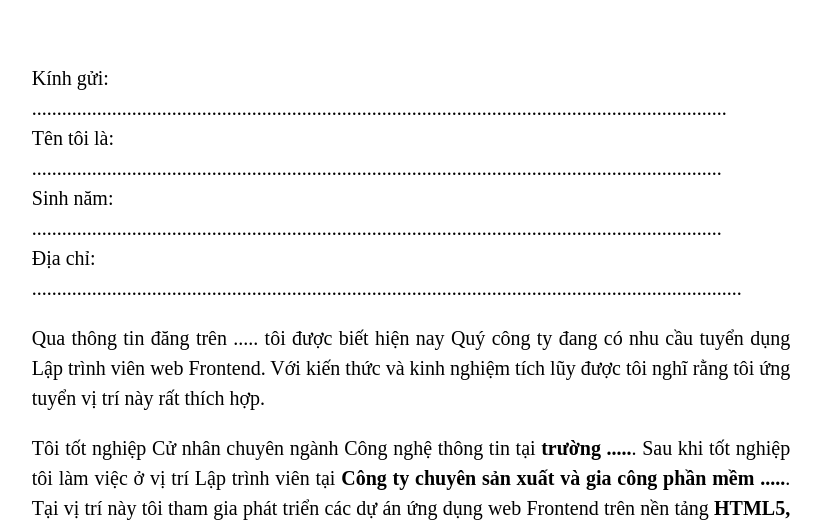
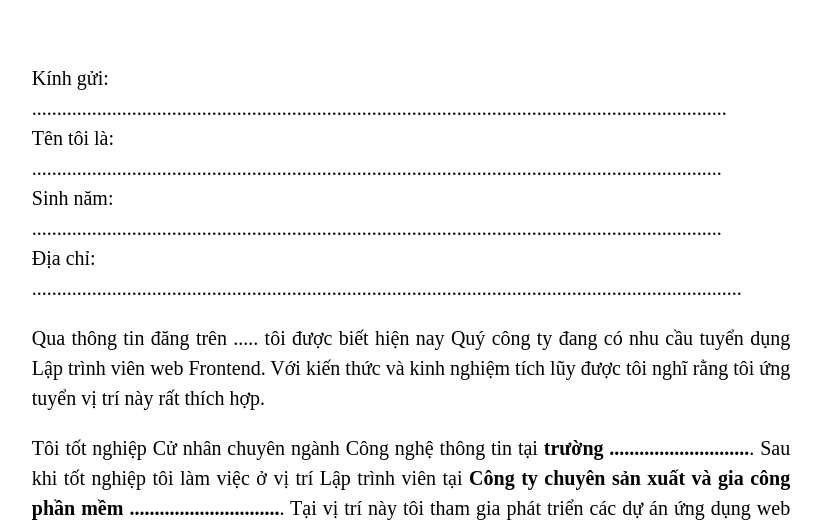
Before and after one commit to HuyHoanggg/HuyHoanggg.github.io, a plain HTML site: page Source-code-day3/donxinviec.html in a window 1280 px wide. Shown: the part 279-801 px from the top of the page, without its empty margins (229-1050 px from the left). Drawn offline with Linux system fonts and the light colour scheme.

Commit message:
thuc hanh tren lop

```diff
--- a/Source-code-day3/donxinviec.html
+++ b/Source-code-day3/donxinviec.html
@@ -37,8 +37,8 @@
                 viên web Frontend. Với kiến thức và kinh nghiệm tích lũy được tôi nghĩ rằng tôi ứng tuyển vị trí này rất
                 thích hợp.</p>
 
-            <p>Tôi tốt nghiệp Cử nhân chuyên ngành Công nghệ thông tin tại <b>trường .....</b>. Sau khi tốt nghiệp tôi
-                làm việc ở vị trí Lập trình viên tại <b>Công ty chuyên sản xuất và gia công phần mềm .....</b>. Tại vị
+            <p>Tôi tốt nghiệp Cử nhân chuyên ngành Công nghệ thông tin tại <b>trường ............................</b>. Sau khi tốt nghiệp tôi
+                làm việc ở vị trí Lập trình viên tại <b>Công ty chuyên sản xuất và gia công phần mềm ..............................</b>. Tại vị
                 trí này tôi tham gia phát triển các dự án ứng dụng web Frontend trên nền tảng <b>HTML5, CSS3 và
                     Javascript</b>.</p>
 
```
